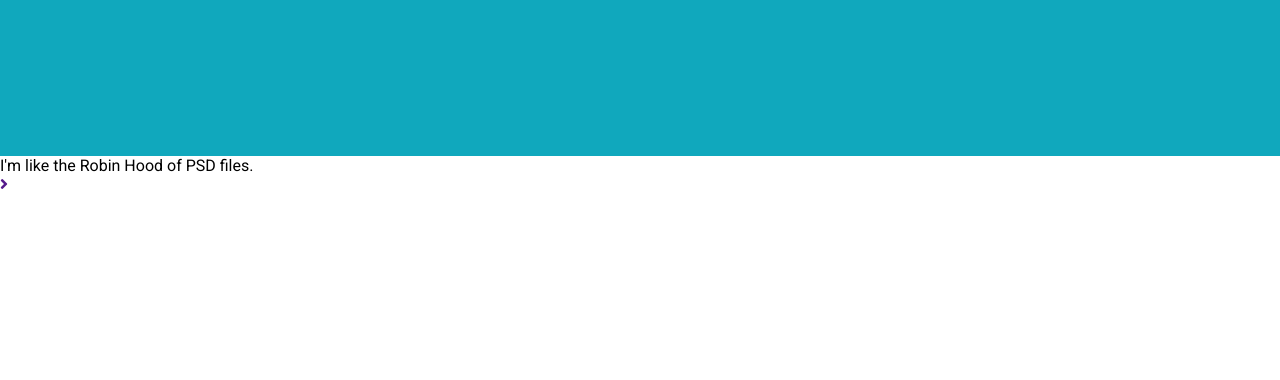
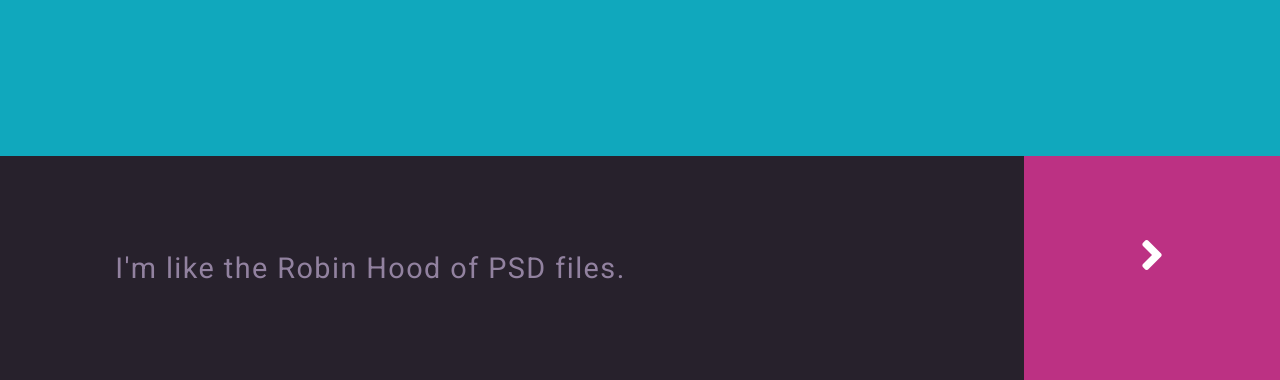
Before and after one commit to kosmicheskij-kotik/bsuir-labs, a plain HTML site: page responsive_template/index.html in a window 1280 px wide. Shown: the part 604-984 px from the top of the page. Before the commit the page ends 800 px from the top, so only its background shows below. Drawn offline with Linux system fonts and the light colour scheme.

Commit message:
Added styles for <section>

```diff
--- a/responsive_template/index.html
+++ b/responsive_template/index.html
@@ -30,11 +30,9 @@
         <div class="section_name">
             I'm like the Robin Hood of PSD files.
         </div>
-        <div class="section_link">
-            <a href="">
+        <a class="section_link" href="">
                 <i class="fas fa-angle-right"></i>
-            </a>
-        </div>
+        </a>
     </section>
 
 
--- a/responsive_template/styles/styles.css
+++ b/responsive_template/styles/styles.css
@@ -74,3 +74,40 @@ header h1
 	color: #FFFFFF;
 	font-size: 1.5em;
 }
+
+section
+{
+	height: 28vh;
+}
+
+.section_name
+{
+	background-color: #27212C;
+	color: #9282A0;
+	font-size: 1.8em;
+	font-weight: 400;
+	letter-spacing: 0.05em;
+	float: left;
+	height: 100%;
+	width: 71%;
+	padding-left: 9%;
+	line-height: 28vh;
+	vertical-align: middle;
+}
+
+.section_link
+{
+	background-color: #BC3183;
+	float: right;
+	height: 100%;
+	width: 20%;
+	text-align: center;
+	line-height: 28vh;
+	vertical-align: middle;
+}
+
+.section_link i
+{
+	color: #FFFFFF;
+	font-size: 3em;
+}
```
